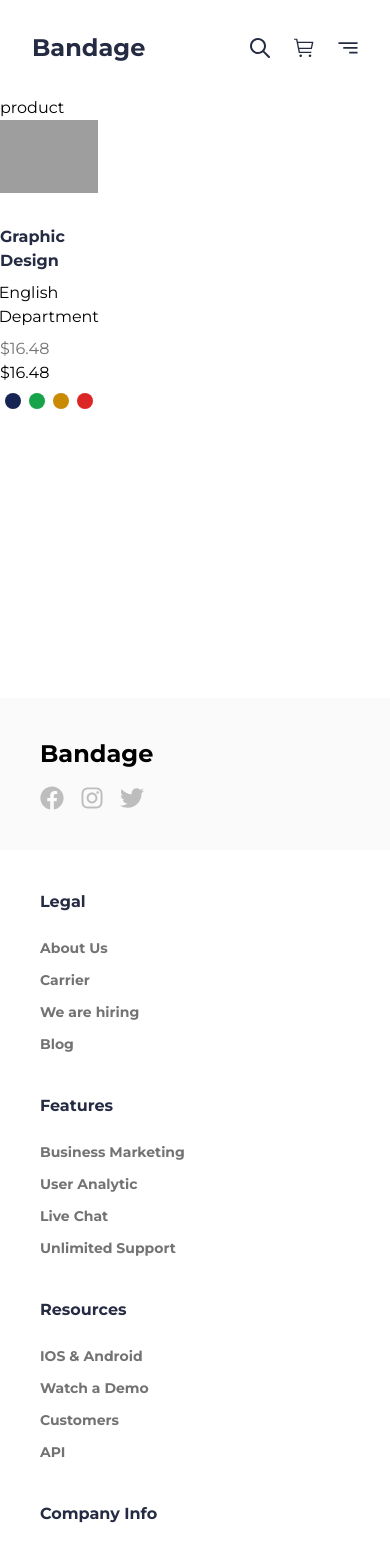
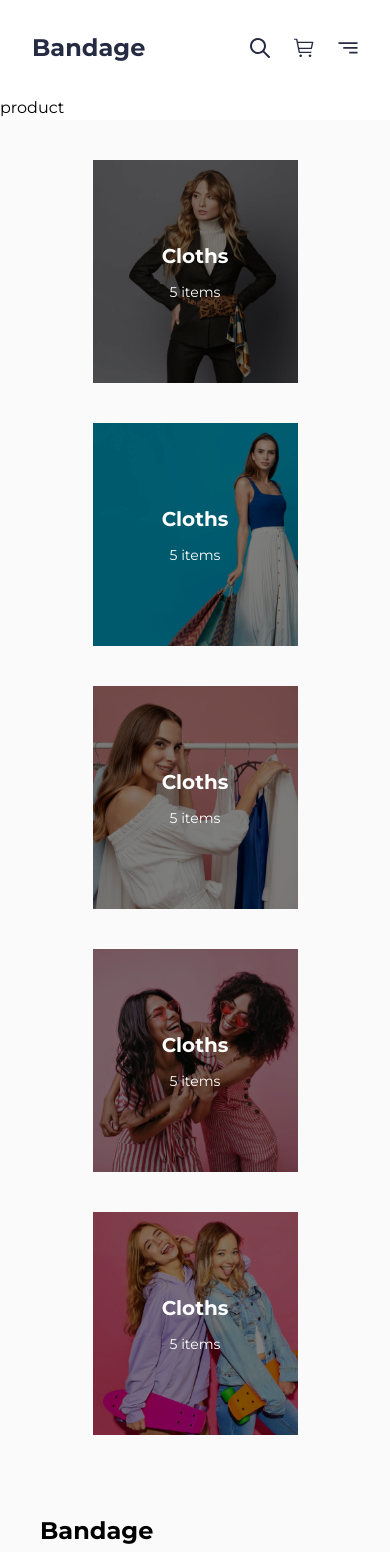
Before and after one commit to Shaheer-Ahmed-Malik/Giaic-Hackathon-2, a Next.js app: page /product in a window 390 px wide. Shown: the top 1552 px of the page. Built offline with nearby package versions, Linux system fonts and the light colour scheme; grey boxes are pictures that could not be loaded.

Commit message:
add interactive

```diff
--- a/src/app/product-list/page.tsx
+++ b/src/app/product-list/page.tsx
@@ -24,7 +24,7 @@ export default function home(){
             </div>
             {/* category */}
             <div className="grid bg-primary md:grid-cols-5 justify-center p-10 md:px-20 md:pb-10 gap-10">
-                    <div className="relative row-span-1 md:col-span-1 h-72 md:h-52 w-80 md:w-56 group">
+                    <div className="relative row-span-1 md:col-span-1 group">
                         <Link href="#">
                         <Image src="/productlist/card-cover-5.svg" alt="" height={0} width={0}
                         className="h-full w-full object-cover brightness-50 group-hover:brightness-100 transition duration-300" />
@@ -35,7 +35,7 @@ export default function home(){
                         </Link>
                     </div>
                     {/* 2 */}
-                    <div className="relative row-span-1 md:col-span-1 h-72 md:h-52 w-80 md:w-56 group">
+                    <div className="relative row-span-1 md:col-span-1 group">
                         <Link href="#">
                         <Image src="/productlist/card-cover-6.svg" alt="" height={0} width={0}
                         className="h-full w-full object-cover brightness-50 group-hover:brightness-100 transition duration-300" />
@@ -46,7 +46,7 @@ export default function home(){
                         </Link>
                     </div>
                     {/* 3 */}
-                    <div className="relative row-span-1 md:col-span-1 h-72 md:h-52 w-80 md:w-56 group">
+                    <div className="relative row-span-1 md:col-span-1 group">
                         <Link href="#">
                         <Image src="/productlist/card-cover-3.svg" alt="" height={0} width={0}
                         className="h-full w-full object-cover brightness-50 group-hover:brightness-100 transition duration-300" />
@@ -57,7 +57,7 @@ export default function home(){
                         </Link>
                     </div>
                     {/* 4 */}
-                    <div className="relative row-span-1 md:col-span-1 h-72 md:h-52 w-80 md:w-56 group">
+                    <div className="relative row-span-1 md:col-span-1 group">
                         <Link href="#">
                         <Image src="/productlist/card-cover-7.svg" alt="" height={0} width={0}
                         className="h-full w-full object-cover brightness-50 group-hover:brightness-100 transition duration-300" />
@@ -68,7 +68,7 @@ export default function home(){
                         </Link>
                     </div>
                     {/* 5 */}
-                    <div className="relative row-span-1 md:col-span-1 h-72 md:h-52 w-80 md:w-56 group">
+                    <div className="relative row-span-1 md:col-span-1 group">
                         <Link href="#">
                         <Image src="/productlist/card-cover-4.svg" alt="" height={0} width={0}
                         className="h-full w-full object-cover brightness-50 group-hover:brightness-100 transition duration-300" />
@@ -82,6 +82,7 @@ export default function home(){
 
 
             </div>
+
             {/* bar */}
             <div className="flex flex-col space-y-6 md:space-y-0 text-center md:flex md:flex-row items-center font-semibold text-fcolor justify-center md:justify-between my-10 px-20">
                 <p>Showing all 12 results</p>
--- a/src/app/product/page.tsx
+++ b/src/app/product/page.tsx
@@ -1,4 +1,5 @@
 import Image from "next/image";
+import Link from "next/link";
 
 export default function Home() {
   return (
@@ -6,7 +7,7 @@ export default function Home() {
       product
 
 
-      {/* kaam */}
+      {/* kaam
       <div className="grid grid-cols-4 grid-rows-2">
         <div>
           <Image src="/home/product-cover-5.svg" alt="" height={100} width={1000} />
@@ -22,13 +23,72 @@ export default function Home() {
               </div>
             </div>
         </div>
-        <div>
+        <div> */}
+
+
+
+        <div className="grid bg-primary md:grid-cols-5 justify-center p-10 md:px-20 md:pb-10 gap-10">
+                    <div className="relative row-span-1 md:col-span-1 group">
+                        <Link href="#">
+                        <Image src="/productlist/card-cover-5.svg" alt="" height={0} width={0}
+                        className="h-full w-full object-cover brightness-50 group-hover:brightness-100 transition duration-300" />
+                        <div className="absolute inset-0 flex flex-col items-center space-y-3 justify-center text-sm text-white">
+                            <h1 className="text-xl font-bold">Cloths</h1>
+                            <p>5 items</p>
+                        </div>
+                        </Link>
+                    </div>
+                    {/* 2 */}
+                    <div className="relative row-span-1 md:col-span-1 group">
+                        <Link href="#">
+                        <Image src="/productlist/card-cover-6.svg" alt="" height={0} width={0}
+                        className="h-full w-full object-cover brightness-50 group-hover:brightness-100 transition duration-300" />
+                        <div className="absolute inset-0 flex flex-col items-center space-y-3 justify-center text-sm text-white">
+                            <h1 className="text-xl font-bold">Cloths</h1>
+                            <p>5 items</p>
+                        </div>
+                        </Link>
+                    </div>
+                    {/* 3 */}
+                    <div className="relative row-span-1 md:col-span-1 group">
+                        <Link href="#">
+                        <Image src="/productlist/card-cover-3.svg" alt="" height={0} width={0}
+                        className="h-full w-full object-cover brightness-50 group-hover:brightness-100 transition duration-300" />
+                        <div className="absolute inset-0 flex flex-col items-center space-y-3 justify-center text-sm text-white">
+                            <h1 className="text-xl font-bold">Cloths</h1>
+                            <p>5 items</p>
+                        </div>
+                        </Link>
+                    </div>
+                    {/* 4 */}
+                    <div className="relative row-span-1 md:col-span-1 group">
+                        <Link href="#">
+                        <Image src="/productlist/card-cover-7.svg" alt="" height={0} width={0}
+                        className="h-full w-full object-cover brightness-50 group-hover:brightness-100 transition duration-300" />
+                        <div className="absolute inset-0 flex flex-col items-center space-y-3 justify-center text-sm text-white">
+                            <h1 className="text-xl font-bold">Cloths</h1>
+                            <p>5 items</p>
+                        </div>
+                        </Link>
+                    </div>
+                    {/* 5 */}
+                    <div className="relative row-span-1 md:col-span-1 group">
+                        <Link href="#">
+                        <Image src="/productlist/card-cover-4.svg" alt="" height={0} width={0}
+                        className="h-full w-full object-cover brightness-50 group-hover:brightness-100 transition duration-300" />
+                        <div className="absolute inset-0 flex flex-col items-center space-y-3 justify-center text-sm text-white">
+                            <h1 className="text-xl font-bold">Cloths</h1>
+                            <p>5 items</p>
+                        </div>
+                        </Link>
+                    </div>
+
+
+
+            </div>
 
 
         </div>
-      </div>
 
-
-    </div>
   );
 }
```
Also changed, not shown: src/app/page.tsx (+22 -14 lines).
